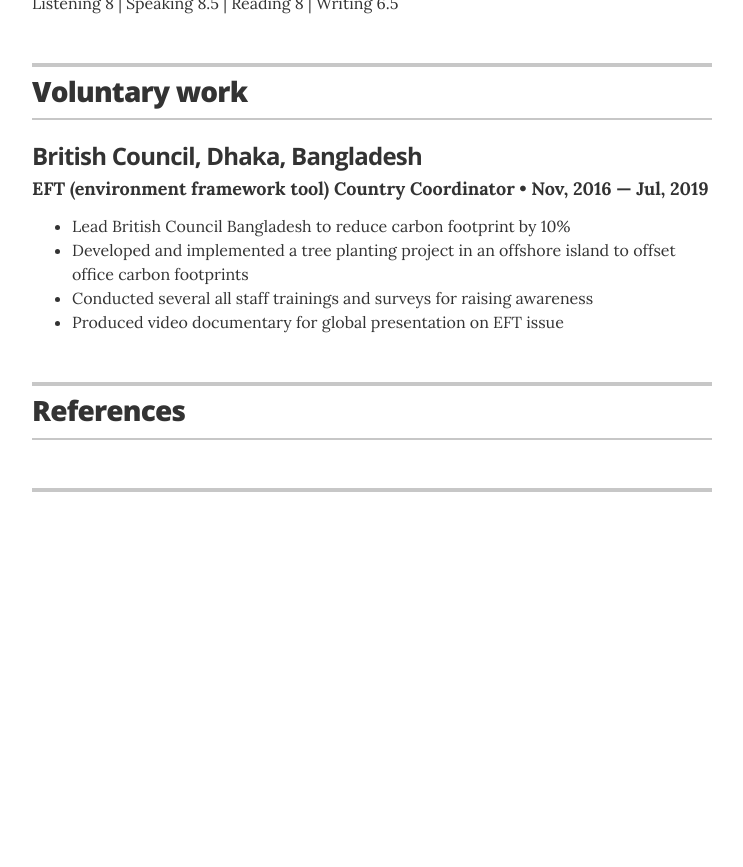
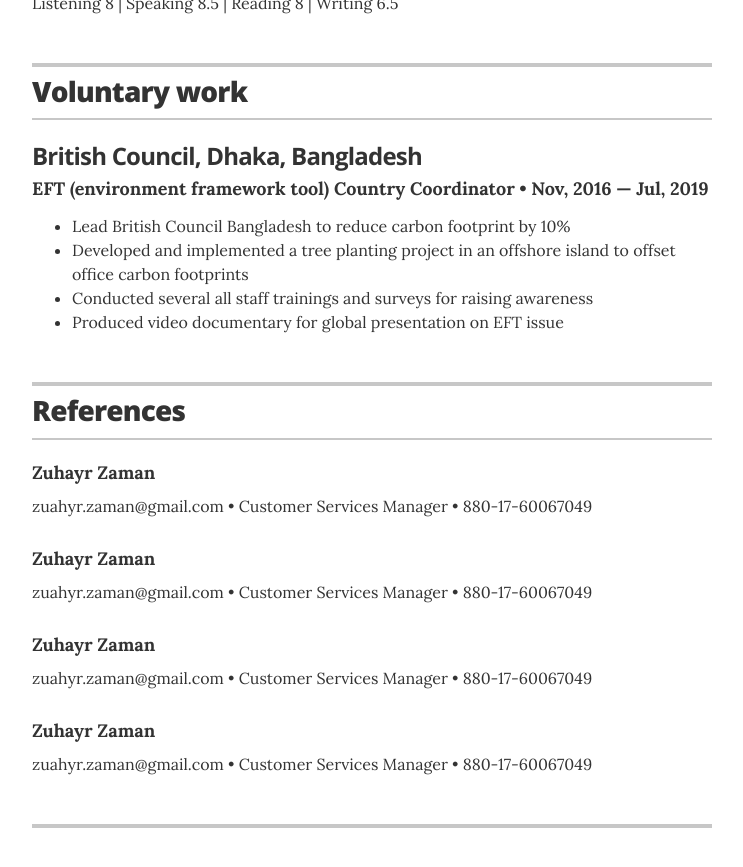
Before and after one commit to Tasnuba-s/resume, a Jekyll site: the page built from index.html, in a window 1280 px wide and 900 px high, scrolled down 3719 px. Shown: the top 867 px of the window, without its empty margins (268-1011 px from the left). Built offline with Jekyll 4.4.1, drawn with Linux system fonts in a browser that asks for light colours; before the commit the page ends 4283 px from its top, so only the background shows below that.

Commit message:
Update resume.html

```diff
--- a/_layouts/resume.html
+++ b/_layouts/resume.html
@@ -206,8 +206,8 @@
         </header>
         {% for skill in site.data.links %}
         <div class="resume-item">
-          <h4 class="resume-item-details">{{ links.skill }}</h4>
-          <p class="resume-item-copy">{{ links.description }}</p>
+          <h4 class="resume-item-details">Zuhayr Zaman</h4>
+          <p class="resume-item-copy">zuahyr.zaman@gmail.com &bull; Customer Services Manager &bull; 880-17-60067049</p>
         </div>
         {% endfor %}
 
```
